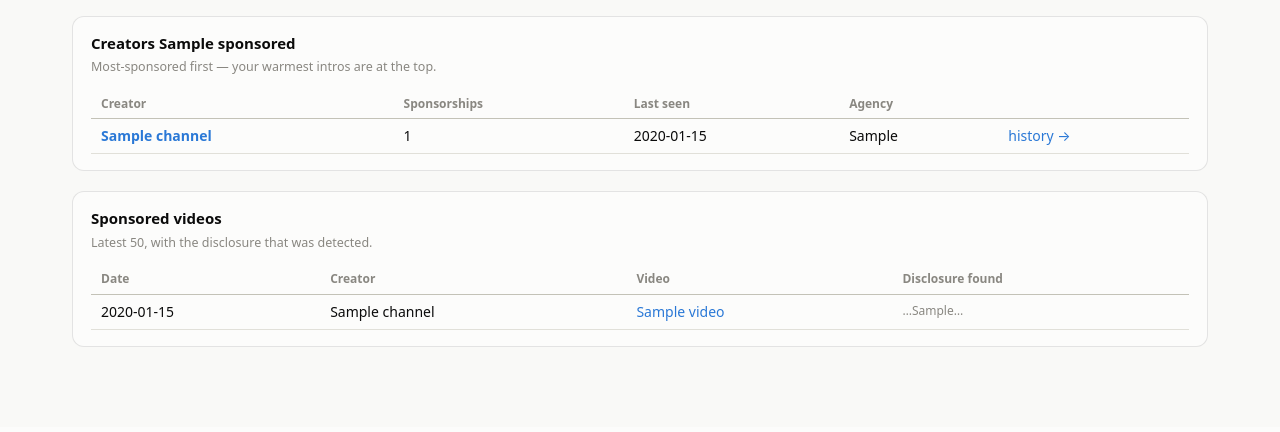
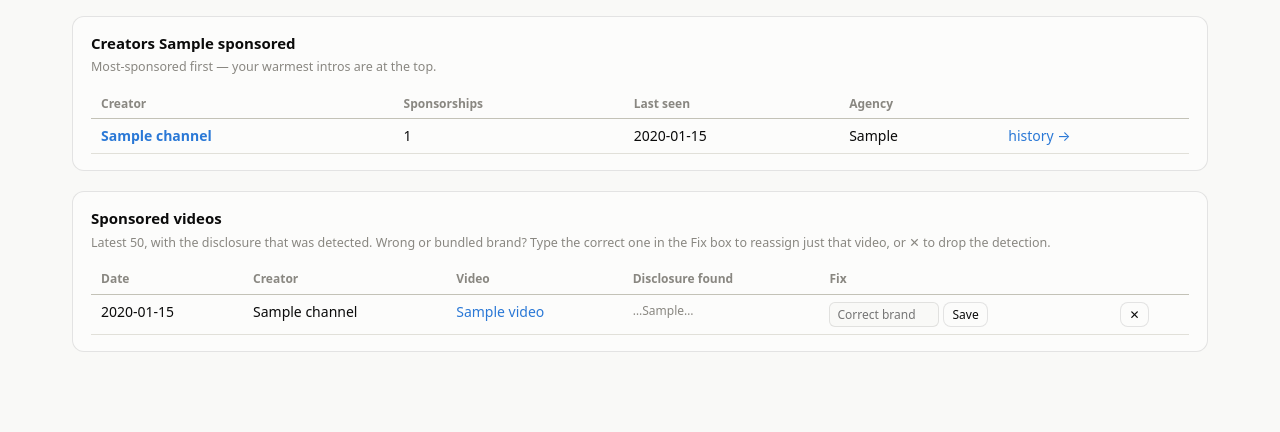
Before and after one commit to WajihQ/uSponsor, a Flask app: a page that uses templates/brand.html in a window 1280 px wide. Shown: the part 449-881 px from the top of the page. Before the commit the page ends 796 px from the top, so only its background shows below. Run offline with Flask 3, Linux system fonts and the light colour scheme; tables that the repository leaves empty hold one stand-in row (values such as "Sample post"); data that the repository does not hold is empty.

Commit message:
Fix 'with code X' false brands; per-video sponsorship reassignment
- Detector no longer captures discount codes as brands ('with code
  NUTTY'), and 'with/using code X at Brand' disclosures now resolve to
  the brand after the 'at'.
- Brand detail pages gain per-row correction on the video list: type
  the right brand to reassign a single video's detection (splitting
  bundled detections like 'Elgato VIP-CDKey' video by video, with
  alias mapping and per-video dedup), or remove a false detection
  outright. All in place without reloads.

Co-Authored-By: Claude Fable 5 <noreply@anthropic.com>
Claude-Session: https://claude.ai/code/session_01DBX8CZbWKFYFpuD98cE9Lh

```diff
--- a/app.py
+++ b/app.py
@@ -634,7 +634,7 @@ def brand_detail(key):
             (key,),
         ).fetchall()
         videos = conn.execute(
-            "SELECT v.title, v.url, v.upload_date, c.name AS creator, s.evidence"
+            "SELECT s.id AS sid, v.title, v.url, v.upload_date, c.name AS creator, s.evidence"
             " FROM sponsorships s JOIN videos v ON v.id = s.video_ref"
             " JOIN channels c ON c.id = v.channel_ref WHERE s.brand_key = ?"
             " ORDER BY v.upload_date DESC LIMIT 50",
@@ -651,6 +651,41 @@ def brand_detail(key):
         months=months, month_max=max((m["n"] for m in months), default=0),
         creators=creators, videos=videos, aliases=aliases, scan=scraper.STATE,
     )
+
+
+@app.route("/sponsorship/<int:sid>/reassign", methods=["POST"])
+def sponsorship_reassign(sid):
+    """Correct a single detection: point one video's sponsorship at the right
+    brand (used to split bundled/mangled detections video by video)."""
+    name = request.form.get("brand", "").strip()[:60]
+    key = brand_key(name)
+    if not name or len(key) < 2:
+        return _done("Brand name too short.", "err", endpoint="brands")
+    conn = db.connect()
+    try:
+        name, key = db.apply_alias(name, db.alias_map(conn))
+        # UPDATE OR IGNORE: if the video already has this brand recorded,
+        # the duplicate row is dropped instead
+        conn.execute(
+            "UPDATE OR IGNORE sponsorships SET brand = ?, brand_key = ? WHERE id = ?",
+            (name, key, sid),
+        )
+        conn.execute("DELETE FROM sponsorships WHERE id = ? AND brand_key != ?", (sid, key))
+        conn.commit()
+    finally:
+        conn.close()
+    return _done(f"Reassigned to {name}.", endpoint="brands")
+
+
+@app.route("/sponsorship/<int:sid>/delete", methods=["POST"])
+def sponsorship_delete(sid):
+    conn = db.connect()
+    try:
+        conn.execute("DELETE FROM sponsorships WHERE id = ?", (sid,))
+        conn.commit()
+    finally:
+        conn.close()
+    return _done("Detection removed.", endpoint="brands")
 
 
 @app.route("/aliases/<alias_key>/delete", methods=["POST"])
--- a/templates/brand.html
+++ b/templates/brand.html
@@ -15,6 +15,10 @@
 .chart .m { font-size:10.5px; color:var(--muted); white-space:nowrap; }
 .ev { color:var(--muted); font-size:12px; }
 .alias { font-size:12.5px; color:var(--ink-2); }
+.fix { display:flex; gap:4px; align-items:center; }
+.fix input { font:inherit; font-size:12px; width:110px; padding:3px 7px;
+  border:1px solid var(--ring); border-radius:6px; background:var(--page); color:var(--ink); }
+.fix button { padding:3px 8px; font-size:12px; }
 {% endblock %}
 
 {% block content %}
@@ -76,16 +80,31 @@
 
 <div class="card">
   <h2>Sponsored videos</h2>
-  <p class="sub">Latest 50, with the disclosure that was detected.</p>
+  <p class="sub">Latest 50, with the disclosure that was detected. Wrong or bundled brand? Type the
+     correct one in the Fix box to reassign just that video, or ✕ to drop the detection.</p>
   <div class="scroll">
     <table>
-      <tr><th>Date</th><th>Creator</th><th>Video</th><th>Disclosure found</th></tr>
+      <tr><th>Date</th><th>Creator</th><th>Video</th><th>Disclosure found</th><th>Fix</th><th></th></tr>
       {% for v in videos %}
       <tr>
         <td class="num" style="white-space:nowrap">{{ v.upload_date or '—' }}</td>
         <td>{{ v.creator }}</td>
         <td><a href="{{ v.url }}" target="_blank">{{ v.title }}</a></td>
         <td class="ev">…{{ v.evidence }}…</td>
+        <td>
+          <form method="post" action="{{ url_for('sponsorship_reassign', sid=v.sid) }}" class="fix"
+                data-ajax="remove-row" data-done="Reassigned">
+            <input type="text" name="brand" placeholder="Correct brand" required>
+            <button>Save</button>
+          </form>
+        </td>
+        <td>
+          <form method="post" action="{{ url_for('sponsorship_delete', sid=v.sid) }}"
+                data-ajax="remove-row" data-done="Detection removed"
+                data-confirm="Remove this detection from {{ v.creator }}'s video?">
+            <button class="fix" style="padding:3px 8px; font-size:12px" title="Not a sponsorship — remove this detection">✕</button>
+          </form>
+        </td>
       </tr>
       {% endfor %}
     </table>
--- a/tracker/detector.py
+++ b/tracker/detector.py
@@ -30,8 +30,8 @@ PATTERNS = [
     re.compile(r"\bpaid\s+promotion\s+(?:by|from)\s+" + _BLOB, re.I),
     # "today's (video) sponsor is X"
     re.compile(r"\btoday'?s\s+(?:video\s+)?sponsor(?:\s+is)?\s*[,:]?\s+" + _BLOB, re.I),
-    # "use code FOO at X"
-    re.compile(r"\buse\s+(?:code|coupon)\s+\S{2,20}\s+at\s+" + _BLOB, re.I),
+    # "use/with code FOO at X"
+    re.compile(r"\b(?:use|using|with)\s+(?:code|coupon|promo\s+code)\s+\S{2,20}\s+at\s+" + _BLOB, re.I),
     # "60% off X" — deal-style disclosures ("get 60% off an annual Incogni plan")
     re.compile(
         r"\d{1,3}%\s+(?:off|discount\s+on)\s+(?:your\s+|an?\s+|the\s+)?"
@@ -80,7 +80,7 @@ def _clean(blob):
     s = re.split(r"https?://|https?$|\bwww\.|►|▶|→|<|\s@\s", s)[0]
     s = re.split(r"\s+[-–—]\s+", s)[0]
     s = re.split(
-        r"\s+(?:for|who|which|where|because|get|use|save|grab|go|visit|click|try|sign|check|head|and)\s+",
+        r"\s+(?:for|who|which|where|because|get|use|using|save|grab|go|visit|click|try|sign|check|head|and|with)\s+",
         s,
     )[0]
     # drop possessive endings like "NordVPN's"
@@ -94,6 +94,9 @@ def _clean(blob):
         words = words[2:]
         while words and words[0].lower() in {"at", "over", "from"}:
             words = words[1:]
+    # trim leading connectives so "with code NUTTY" reduces to "code NUTTY"
+    while words and words[0].lower() in {"with", "using", "use", "via"}:
+        words = words[1:]
     # cap at 4 words, then trim trailing stopwords
     words = words[:4]
     while words and words[-1].lower() in _TRAILING_STOP:
@@ -106,6 +109,9 @@ def _clean(blob):
         return None
     # "use code X at (desktop) checkout / at the cart" — a place, not a brand
     if low.split()[-1] in ("checkout", "cart"):
+        return None
+    # "code NUTTY" / "coupon SAVE20" — a discount code, not a brand
+    if low.split()[0] in ("code", "coupon", "promo", "voucher"):
         return None
     if s.isdigit():
         return None
```
